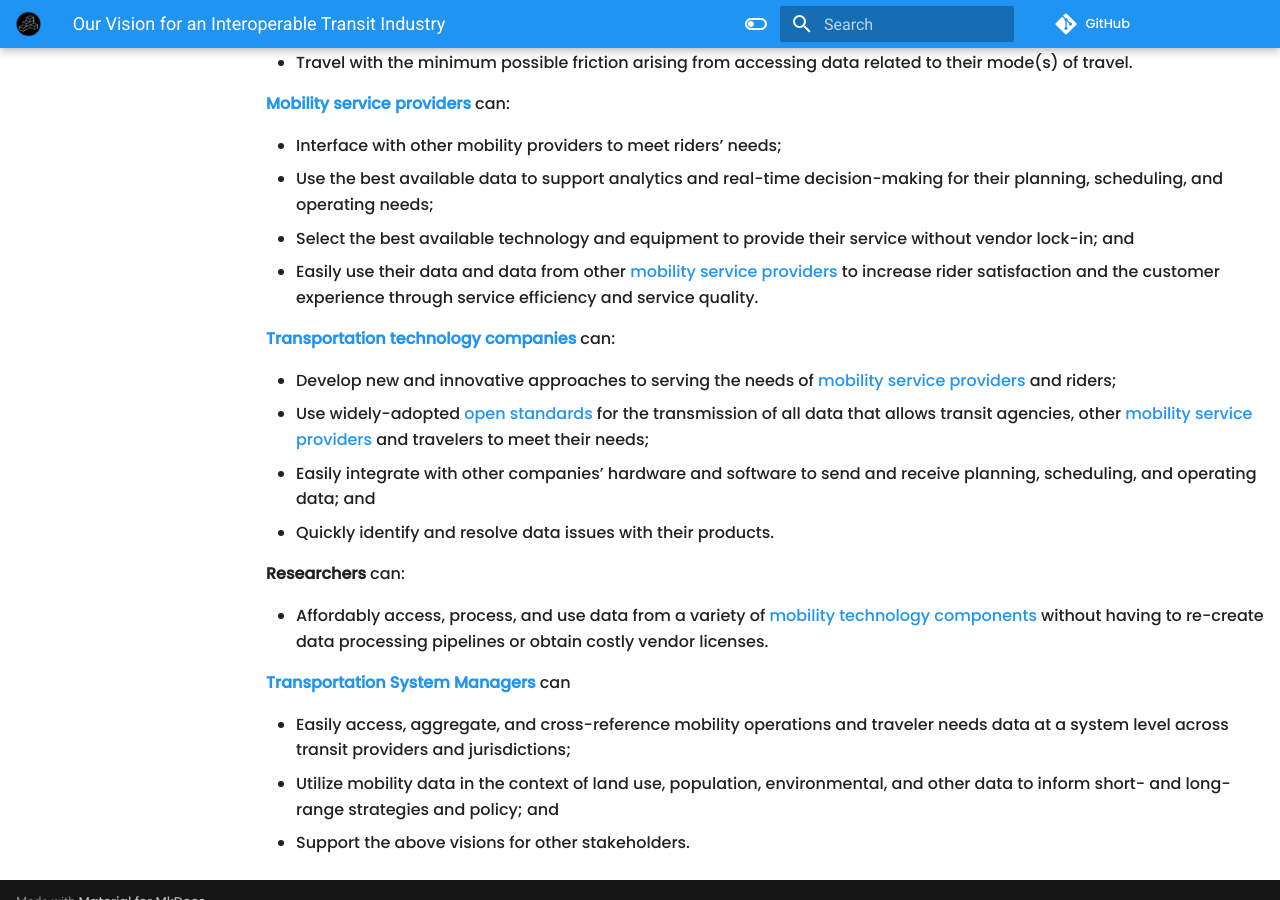
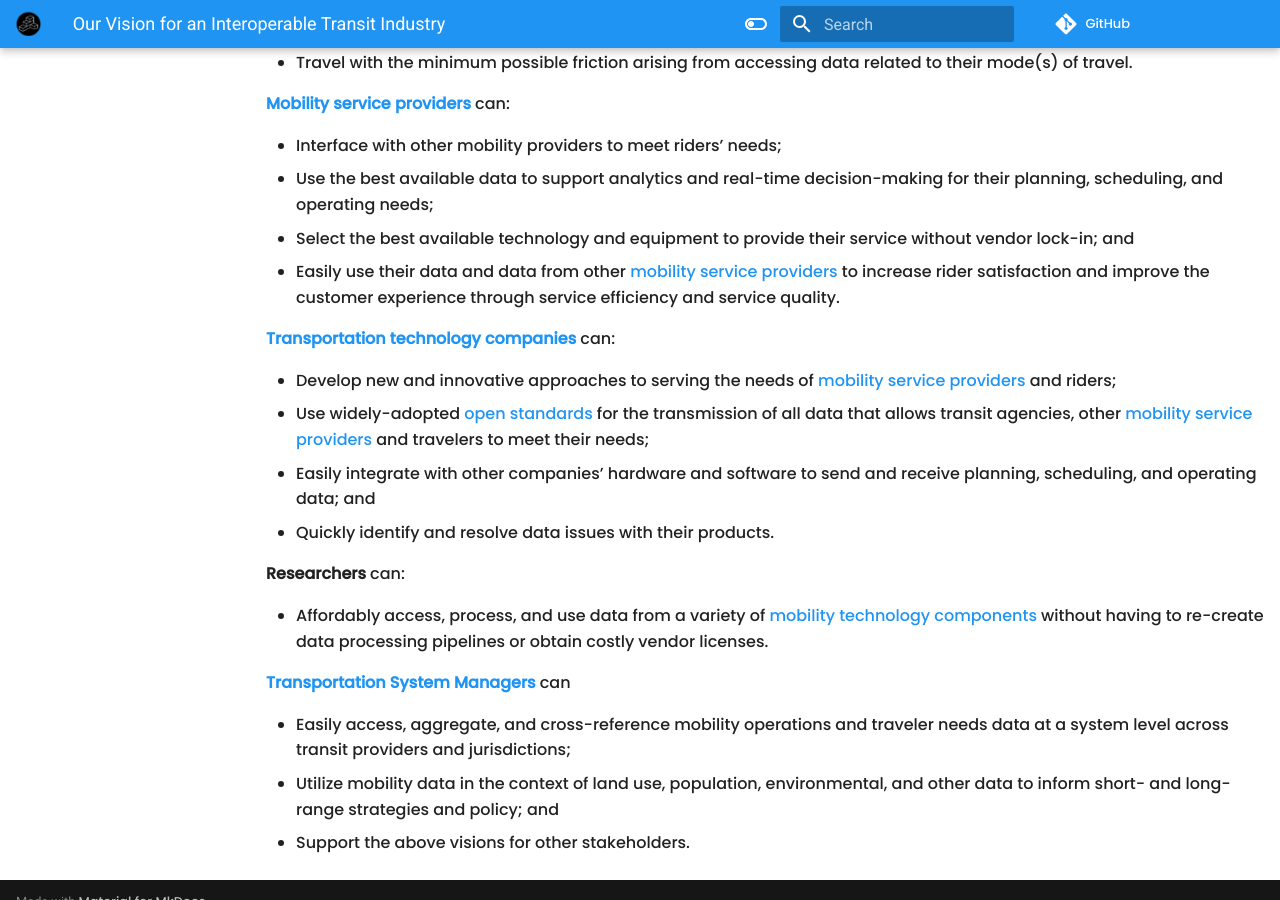
Before and after one commit to interoperable-mobility/principles, an MkDocs documentation site: the page built from docs/vision.md, in a window 1280 px wide and 900 px high, scrolled down 487 px. Built offline with MkDocs 1.6.1 and Material for MkDocs 9.7.7, drawn with Linux system fonts in a browser that asks for light colours; nearby versions of some CDN libraries; comment, search, counter and statistics services are not loaded.

Commit message:
missing word in vision.md

```diff
--- a/docs/vision.md
+++ b/docs/vision.md
@@ -13,7 +13,7 @@ More than ever, meeting the needs of travelers requires the complete interoperab
 - Interface with other mobility providers to meet riders’ needs;
 - Use the best available data to support analytics and real-time decision-making for their planning, scheduling, and operating needs;
 - Select the best available technology and equipment to provide their service without vendor lock-in; and
-- Easily use their data and data from other [mobility service providers](definitions.md#mobility_service_provider) to increase rider satisfaction and the customer experience through service efficiency and service quality.
+- Easily use their data and data from other [mobility service providers](definitions.md#mobility_service_provider) to increase rider satisfaction and improve the customer experience through service efficiency and service quality.
 
 **[Transportation technology companies](definitions.md#transportation_technology_company)** can:
 
```
